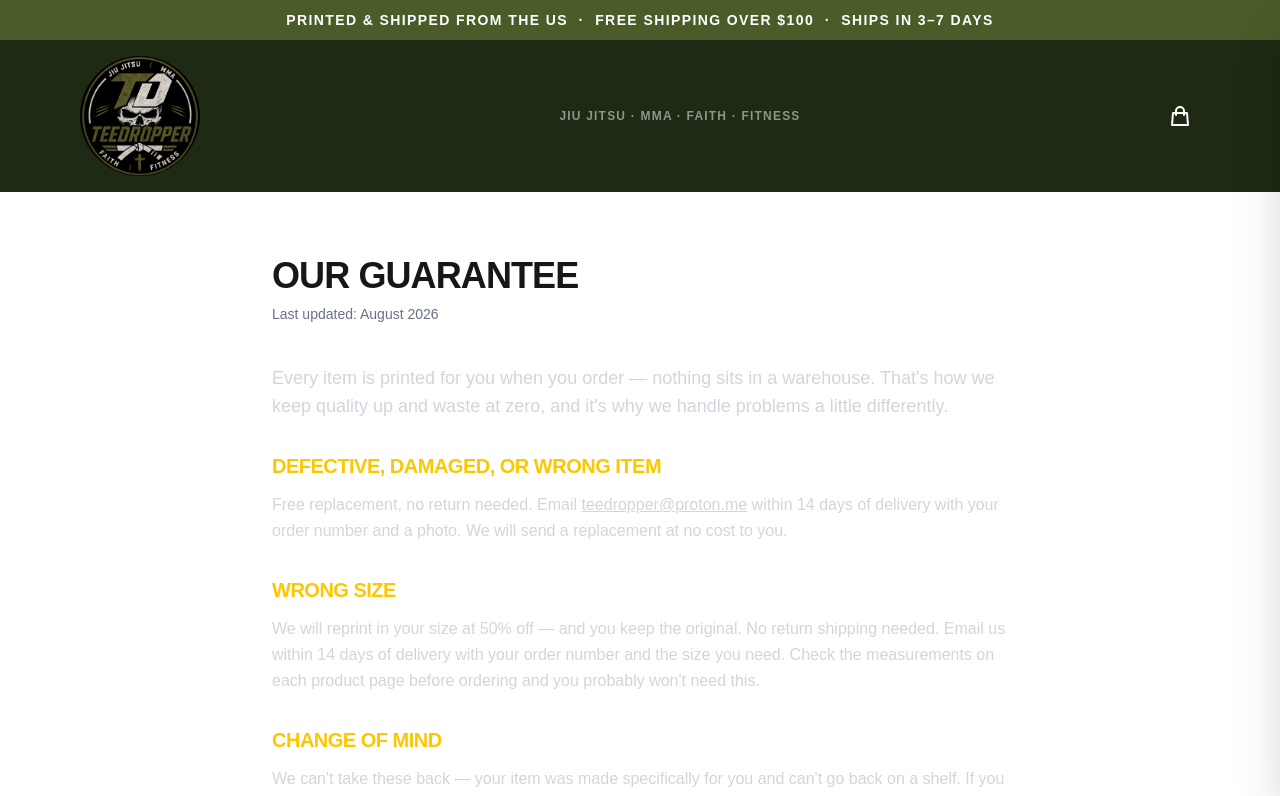
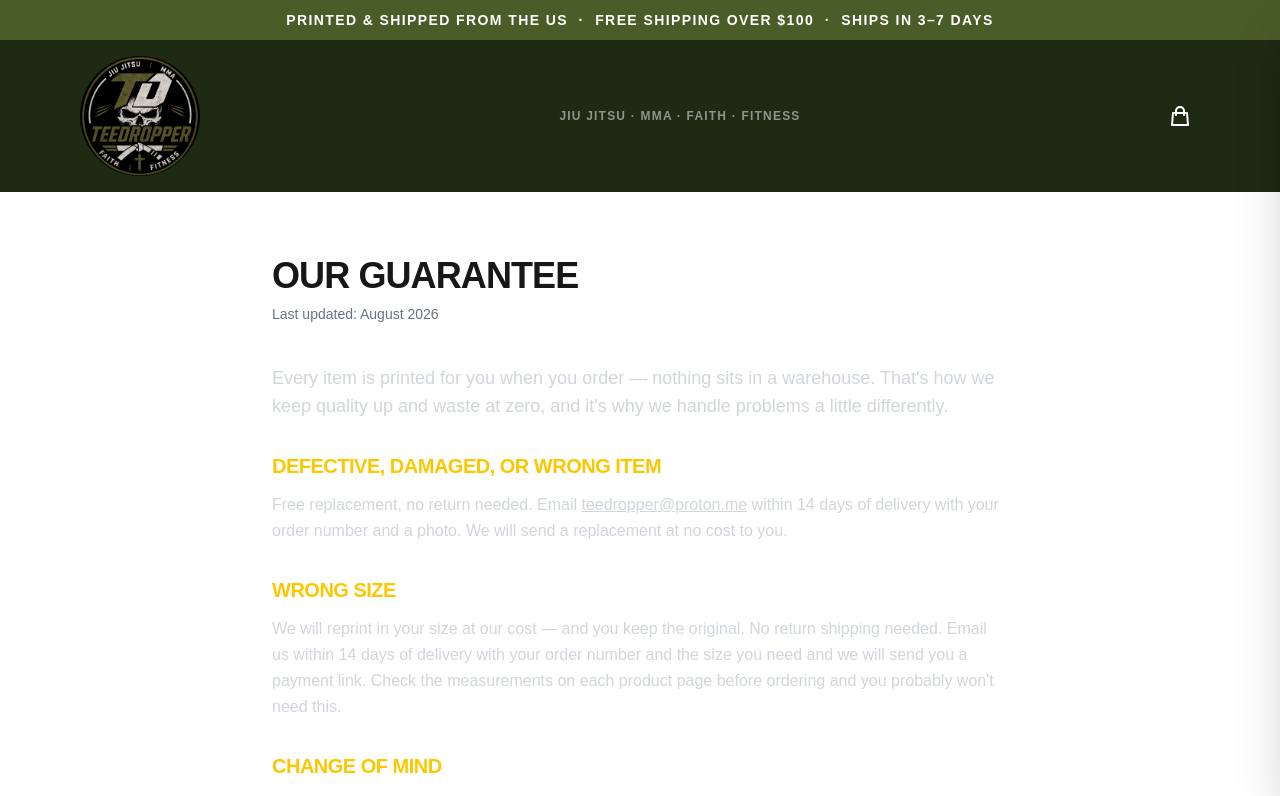
Before and after one commit to christworldorder/teedropper, a Next.js app: page /returns in a window 1280 px wide. Shown: the top 796 px of the page. Built offline with nearby package versions, Linux system fonts and the light colour scheme.

Commit message:
Change size exchange from 50% off to at our cost

```diff
--- a/src/app/returns/page.tsx
+++ b/src/app/returns/page.tsx
@@ -18,7 +18,7 @@ export default function Returns() {
 
         <section>
           <h2 className="text-xl font-black uppercase tracking-tight text-yellow-400 mb-3">Wrong Size</h2>
-          <p>We will reprint in your size at 50% off — and you keep the original. No return shipping needed. Email us within 14 days of delivery with your order number and the size you need. Check the measurements on each product page before ordering and you probably won&apos;t need this.</p>
+          <p>We will reprint in your size at our cost — and you keep the original. No return shipping needed. Email us within 14 days of delivery with your order number and the size you need and we will send you a payment link. Check the measurements on each product page before ordering and you probably won&apos;t need this.</p>
         </section>
 
         <section>
```
